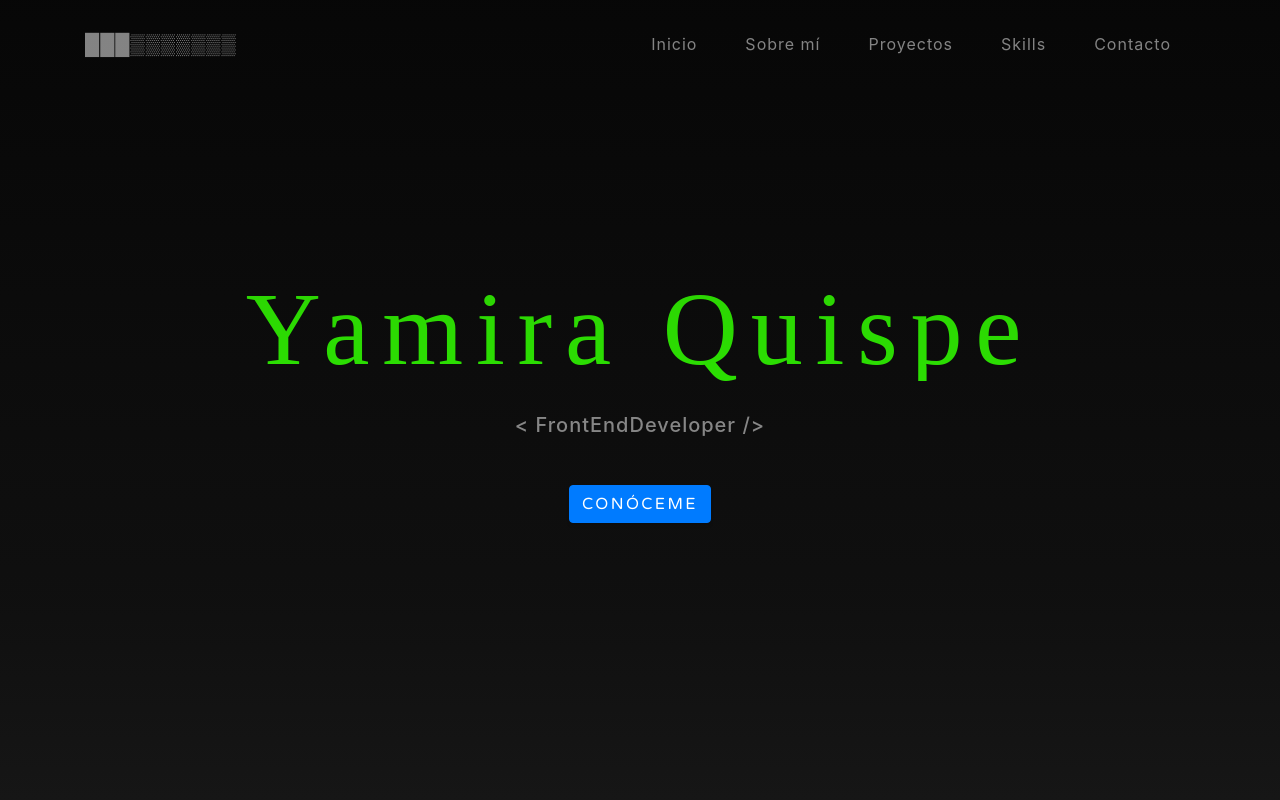
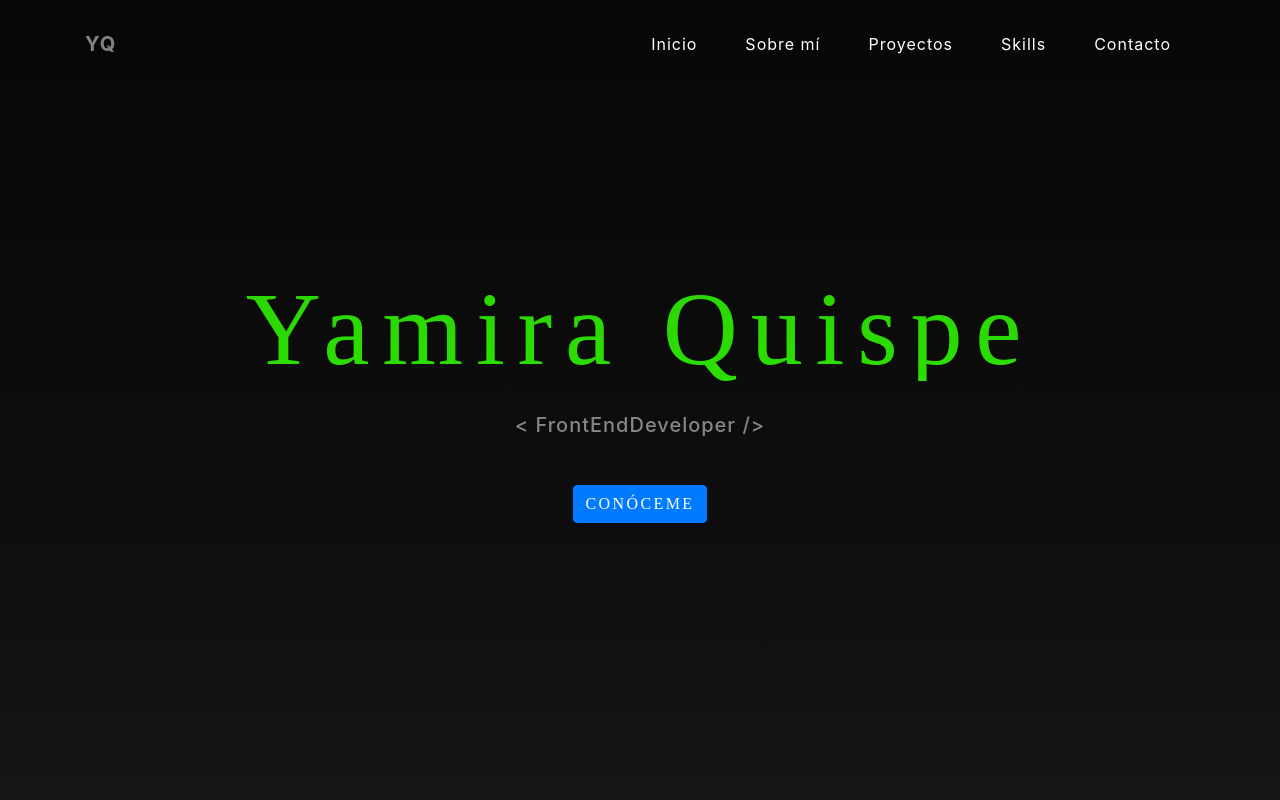
Before and after one commit to yamiquispe/Portafolio, a website with bundled scripts: page index.html in a window 1280 px wide. Shown: the top 800 px of the page. Built offline with nearby package versions, Linux system fonts and the light colour scheme.

Commit message:
Cambio de color en el efecto hover de los ítems del nav principal

```diff
--- a/css/grayscale.css
+++ b/css/grayscale.css
@@ -47,15 +47,15 @@
   }
   #mainNav .navbar-brand {
     padding: .5rem 0;
-    color: rgba(255, 255, 255, 0.5);
+    color: rgb(255, 255, 255);
   }
   #mainNav .nav-link {
     transition: none;
     padding: 2rem 1.5rem;
-    color: rgba(255, 255, 255, 0.5);
+    color: rgb(255, 255, 255);
   }
   #mainNav .nav-link:hover {
-    color: rgba(255, 255, 255, 0.75);
+    color: rgb(65, 246, 162);
   }
   #mainNav .nav-link:active {
     color: white;
--- a/index.html
+++ b/index.html
@@ -15,7 +15,7 @@
 
   <!-- Custom fonts for this template -->
   <link href="vendor/fontawesome-free/css/all.min.css" rel="stylesheet">
-  <link href="https://fonts.googleapis.com/css?family=Varela+Round" rel="stylesheet">
+  <link href="https://fonts.googleapis.com/css?family=VT323|Roboto+Mono" rel="stylesheet">
   <link href="https://fonts.googleapis.com/css?family=Nunito:200,200i,300,300i,400,400i,600,600i,700,700i,800,800i,900,900i" rel="stylesheet">
 
   <!-- Custom styles for this template -->
@@ -118,7 +118,7 @@
   <!-- Navigation -->
   <nav class="navbar navbar-expand-lg navbar-light fixed-top" id="mainNav">
     <div class="container">
-      <a class="navbar-brand js-scroll-trigger" href="#page-top">███▒▒▒▒▒▒▒</a>
+      <a class="navbar-brand js-scroll-trigger" href="#page-top">YQ</a>
       <button class="navbar-toggler navbar-toggler-right" type="button" data-toggle="collapse" data-target="#navbarResponsive" aria-controls="navbarResponsive" aria-expanded="false" aria-label="Toggle navigation">
         Menu
         <i class="fas fa-bars"></i>
```
Also changed, not shown: css/grayscale.min.css.
